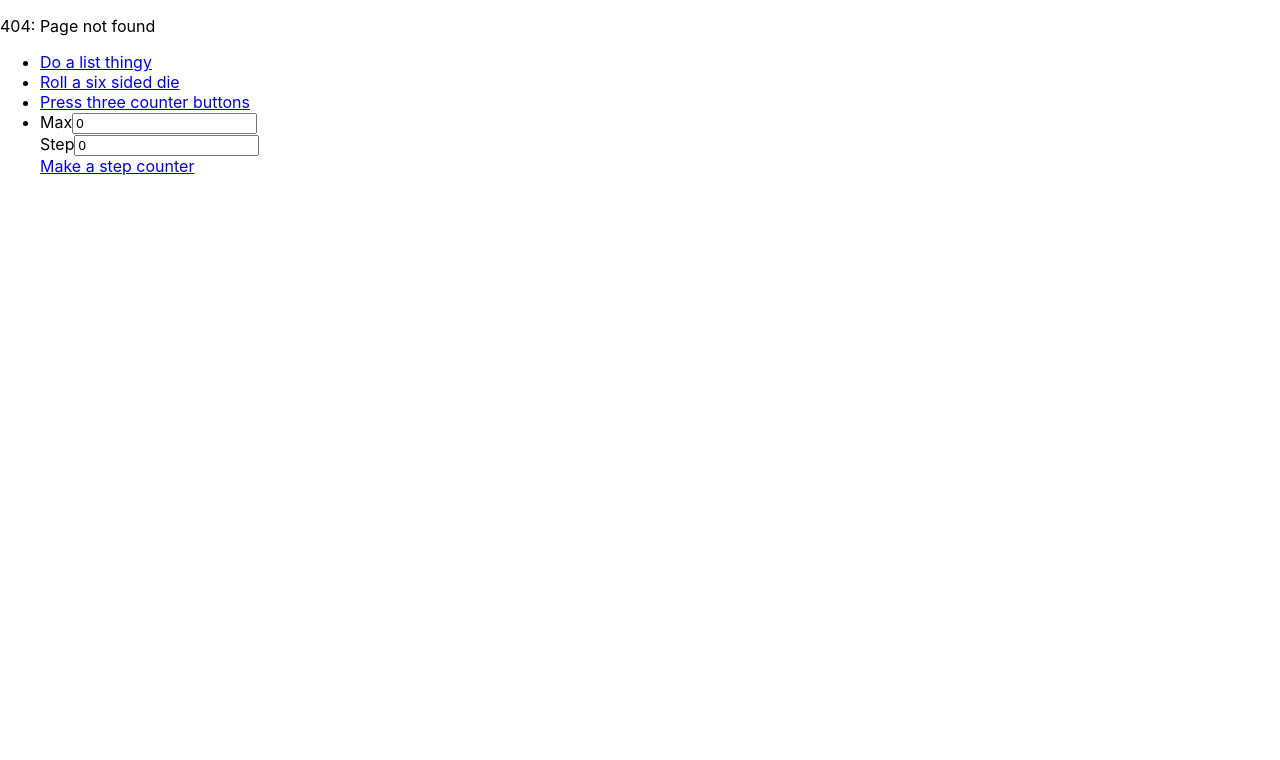
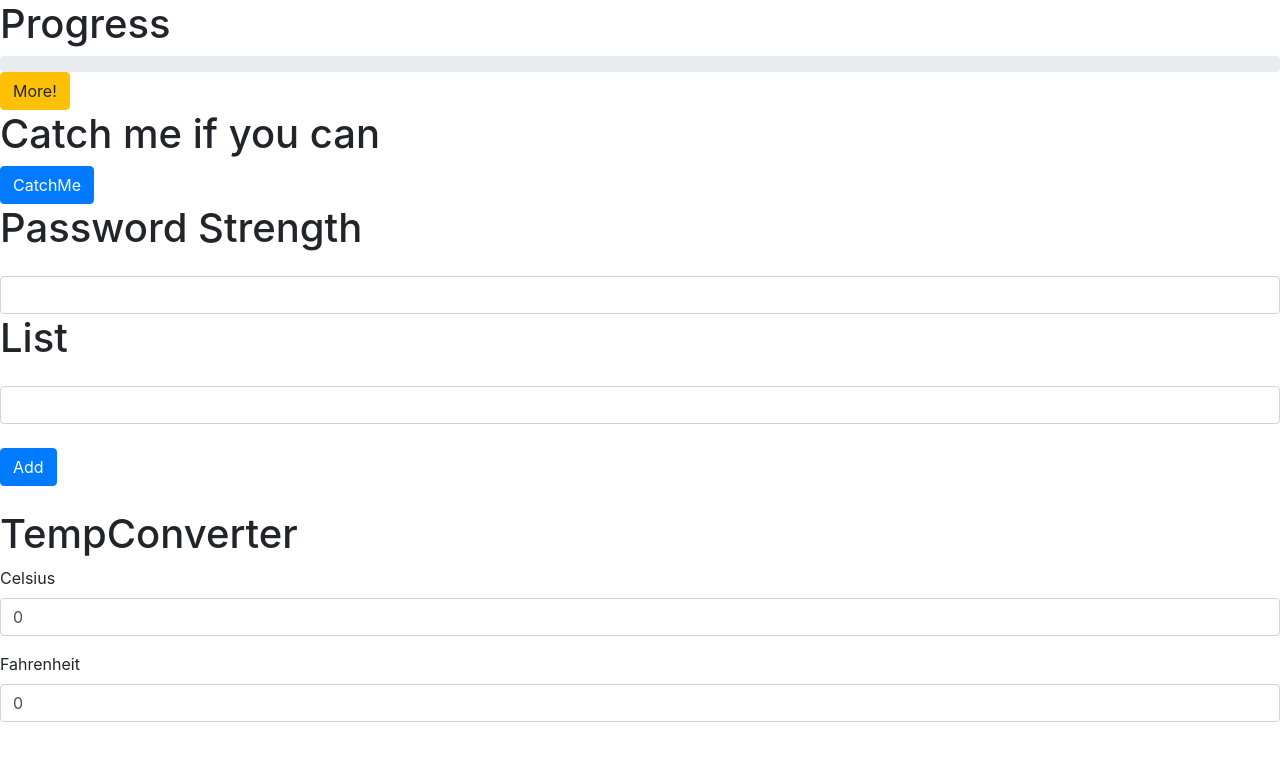
Before and after one commit to Timothy-Merchant/my-first-react-project, a React (Create React App) app in the folder my-first-project/: page /prebuilt in a window 1280 px wide. Before the commit this address had no page. Shown: the top 760 px of the page. Built offline with nearby package versions, Linux system fonts and the light colour scheme.

Commit message:
completed prebuild challenge 6

```diff
--- a/my-first-project/package.json
+++ b/my-first-project/package.json
@@ -6,7 +6,9 @@
     "@testing-library/jest-dom": "^5.11.9",
     "@testing-library/react": "^11.2.5",
     "@testing-library/user-event": "^12.8.0",
+    "bootstrap": "^4.6.0",
     "react": "^17.0.1",
+    "react-bootstrap": "^1.5.1",
     "react-dom": "^17.0.1",
     "react-scripts": "4.0.3",
     "web-vitals": "^1.1.0"
--- a/my-first-project/src/App.js
+++ b/my-first-project/src/App.js
@@ -11,11 +11,15 @@ import ThreeCounters from './components/day04components/ThreeCounters';
 import FourOhFour from './components/day04components/FourOhFour';
 import Square from './components/Square';
 import StepCounter from './components/day02components/StepCounter';
-import Multiplier from './components/quizComponents/Multiplier';
-import EvenClicks from './components/quizComponents/EvenClicks';
-import CountBy from './components/quizComponents/CountBy';
-import HideMe from './components/quizComponents/HideMe';
-import MinimumLength from './components/quizComponents/MinimumLength';
+import Progress from './components/day05components/Progress';
+import CatchMeIfYouCan from './components/day05components/CatchMeIfYouCan';
+import PasswordStrength from './components/day05components/PasswordStrength';
+
+// Bootstrap imports
+import 'bootstrap/dist/css/bootstrap.min.css'
+import TempConverter from './components/day05components/TempConverter';
+// import ProgressBar from 'react-bootstrap/ProgressBar'
+// import Button from 'react-bootstrap/Button';
 
 // /squares/:colour
 
@@ -31,6 +35,7 @@ const App = () => {
             <Die
               sides={6}
             />
+            <Footer />
           </Route>
           <Route path="/check">
             <ThreeCounters
@@ -42,19 +47,15 @@ const App = () => {
           <Route path="/steps/:max/:step" render={({ match }) => (
             <StepCounter max={match.params.max} step={match.params.step} />
           )} />
-          <Route path="/quiz">
-            <Multiplier
-              x={5}
-              y={7}
-            />
-            <EvenClicks />
-            <CountBy step={5} />
-            <HideMe>Blah blah blah</HideMe>
-            <MinimumLength length={30}/>
+          <Route path="/prebuilt">
+            <Progress />
+            <CatchMeIfYouCan jump={100} />
+            <PasswordStrength />
+            <List />
+            <TempConverter />
           </Route>
           <FourOhFour />
         </Switch>
-        <Footer />
       </>
     </Router>
   );
--- /dev/null
+++ b/my-first-project/src/components/day05components/CatchMeIfYouCan.js
@@ -0,0 +1,42 @@
+import { Component } from 'react';
+import { Button } from "react-bootstrap";
+
+class CatchMeIfYouCan extends Component {
+
+    constructor(props) {
+        super(props)
+
+        this.state = {
+
+            top: 0,
+        }
+
+        this.clickHandler = this.clickHandler.bind(this)
+    }
+
+    clickHandler() {
+        this.setState({
+            top: this.state.top + this.props.jump
+        })
+    }
+
+    render() {
+        return (
+            <>
+                <h1>Catch me if you can</h1>
+                <Button
+                    className="btn btn-primary"
+                    style={{ position: "relative", top: this.state.top + "px" }}
+                    onClick={this.clickHandler} >CatchMe</Button>
+            </>
+
+        )
+    }
+
+}
+
+CatchMeIfYouCan.defaultProps = {
+    jump: 100,
+};
+
+export default CatchMeIfYouCan;
--- /dev/null
+++ b/my-first-project/src/components/day05components/PasswordStrength.js
@@ -0,0 +1,59 @@
+import { Component } from "react";
+
+import { Form } from "react-bootstrap";
+
+class PasswordStrength extends Component {
+    constructor(props) {
+        super(props);
+
+        this.state = {
+            value: "",
+        };
+
+        this.handleChange = this.handleChange.bind(this);
+    }
+
+    handleChange(e) {
+        let value = e.currentTarget.value;
+        this.setState({ value: value });
+    }
+
+    calculateColor(length) {
+        if (length < 9) {
+            return "red";
+        } else if (length < 16) {
+            return "orange";
+        }
+
+        return "green";
+    }
+
+    calculateBackground() {
+        let length = this.state.value.length;
+
+        return length === 0 ? {} : {
+            background: this.calculateColor(length)
+        };
+    }
+
+    render() {
+        let { value } = this.state;
+        let style = this.calculateBackground();
+
+        return (
+            <>
+                <h1>Password Strength</h1>
+                <Form className="mt-4">
+                    <Form.Control
+                        style={style}
+                        className="form-control"
+                        onChange={this.handleChange}
+                        value={value}
+                    />
+                </Form>
+            </>
+        );
+    }
+}
+
+export default PasswordStrength;
--- /dev/null
+++ b/my-first-project/src/components/day05components/Progress.js
@@ -0,0 +1,46 @@
+import { Component } from "react";
+import { Button, ProgressBar } from "react-bootstrap";
+
+class Progress extends Component {
+
+    constructor(props) {
+        super(props)
+
+        this.state = {
+            value: 0,
+        }
+
+        this.handleClick = this.handleClick.bind(this)
+    }
+
+    handleClick() {
+        let { value } = this.state;
+
+        this.setState({
+            value: value < 100 ? value + 10 : value,
+        })
+    }
+
+    render() {
+
+        const { value } = this.state;
+
+        return (
+
+            <>
+                <h1>Progress</h1>
+                <ProgressBar
+                    animated
+                    now={value}
+                    label={`${value}%`}
+                />
+                <Button
+                    variant="warning"
+                    onClick={this.handleClick}
+                >More!</Button>
+            </>
+        )
+    }
+}
+
+export default Progress;
--- /dev/null
+++ b/my-first-project/src/components/day05components/TempConverter.js
@@ -0,0 +1,71 @@
+import { Component } from "react";
+import { Form } from "react-bootstrap";
+
+// Create a <TempConverter> component. It should have a °F and °C <input>. When you type a number into one <input> it should update the value in the other.
+
+class TempConverter extends Component {
+
+    constructor(props) {
+
+        super(props);
+
+        this.state = {
+            fInput: 0,
+            cInput: 0,
+        };
+
+        this.handleFChange = this.handleFChange.bind(this);
+        this.handleCChange = this.handleCChange.bind(this);
+    }
+
+    handleFChange(e) {
+
+        let celcius = (e.currentTarget.value - 32) * 5 / 9
+
+        this.setState({
+            fInput: e.currentTarget.value,
+            cInput: celcius
+        });
+    }
+
+    handleCChange(e) {
+
+        let fahrenheit = (this.state.cInput + 32) * 5 / 9
+
+        this.setState({
+            cInput: e.currentTarget.value,
+            fInput: fahrenheit
+        });
+    }
+
+    render() {
+
+        return (
+            <>
+                <h1>TempConverter</h1>
+                <Form>
+                    <Form.Group>
+                        <Form.Label>Celsius</Form.Label>
+                        <Form.Control
+                            type="number"
+                            className="form-control"
+                            onChange={this.handleCChange}
+                            value={this.state.cInput}
+                        />
+                    </Form.Group>
+                    <Form.Group className="form-group">
+                        <Form.Label>Fahrenheit</Form.Label>
+                        <Form.Control
+                            type="number"
+                            className="form-control"
+                            onChange={this.handleFChange}
+                            value={this.state.fInput}
+                        />
+                    </Form.Group>
+                </Form>
+            </>
+        );
+    }
+}
+
+export default TempConverter;
--- a/my-first-project/src/components/quizComponents/CountBy.js
+++ /dev/null
@@ -1,31 +0,0 @@
-import { Component } from "react";
-
-class CountBy extends Component {
-
-    constructor(props) {
-        super(props)
-
-        this.state = {
-            number: 0
-        }
-
-        this.handleClick = this.handleClick.bind(this);
-    }
-
-    handleClick(e) {
-        this.setState({
-            number: this.state.number + this.props.step
-        })
-    }
-
-    render() {
-        return (
-            <>
-                <h1>CountBy</h1>
-                <p onClick={this.handleClick}>{this.state.number}</p>
-            </>
-        )
-    }
-}
-
-export default CountBy;
--- a/my-first-project/src/components/quizComponents/EvenClicks.js
+++ /dev/null
@@ -1,32 +0,0 @@
-import { Component } from "react";
-
-class EvenClicks extends Component {
-    constructor(props) {
-        super(props)
-
-        this.state = {
-            clicks: 0,
-        }
-        this.handleClick = this.handleClick.bind(this);
-    }
-
-    handleClick(e) {
-        this.setState({ clicks: this.state.clicks + 1 })
-    }
-
-    render() {
-
-        const { clicks } = this.state;
-
-        return (
-            <>
-                <h1>EvenClicks</h1>
-                <p>{clicks}</p>
-                <p>{clicks % 2 === 0 ? "Even" : "Odd"}</p>
-                <button onClick={this.handleClick}>Click Me</button>
-            </>
-        )
-    }
-}
-
-export default EvenClicks;
--- a/my-first-project/src/components/quizComponents/HideMe.js
+++ /dev/null
@@ -1,36 +0,0 @@
-import { Component } from "react";
-
-class HideMe extends Component {
-
-    constructor(props) {
-        super(props)
-
-
-        this.state = {
-            display: "inline",
-        }
-
-        this.handleClick = this.handleClick.bind(this)
-    }
-
-    handleClick() {
-        this.setState({
-            display: "none"
-        })
-    }
-
-    render() {
-
-        const content = this.props.children;
-
-        return (
-            <>
-                <h1>Hide Me</h1>
-                <p onClick={this.handleClick} style={{ ...this.state }}>{content}</p>
-            </>
-        )
-    }
-
-}
-
-export default HideMe;
--- a/my-first-project/src/components/quizComponents/MinimumLength.js
+++ /dev/null
@@ -1,36 +0,0 @@
-import { Component } from "react";
-
-
-class MinimumLength extends Component {
-
-    constructor(props) {
-
-        super(props)
-
-        this.state = {
-            length: 0
-        }
-
-        this.handleInput = this.handleInput.bind(this)
-    }
-
-    handleInput(e) {
-        this.setState({ length: e.currentTarget.value.length })
-        console.log(this.props.length);
-        console.log(this.state.length);
-    }
-
-    render() {
-
-        return (
-            <>
-                <h1>Minimum Length</h1>
-                <p>{this.state.length < this.props.length ? "Too short!" : ""}</p>
-                <input type="text" onChange={this.handleInput}></input>
-            </>
-        )
-    }
-
-}
-
-export default MinimumLength
--- a/my-first-project/src/components/quizComponents/Multiplier.js
+++ /dev/null
@@ -1,17 +0,0 @@
-import { Component } from "react";
-
-class Multiplier extends Component {
-
-    render() {
-        const { x, y } = this.props;
-
-        return (
-            <>
-                <h1>Multiplier</h1>
-                <p>{x * y}</p>
-            </>
-        )
-    }
-}
-
-export default Multiplier;
```
Also changed, not shown: my-first-project/src/components/day05components/List.js (added, +18 -0 lines), 1 other file (tests, documents, lock files or other folders).
